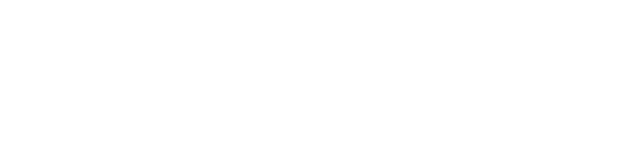
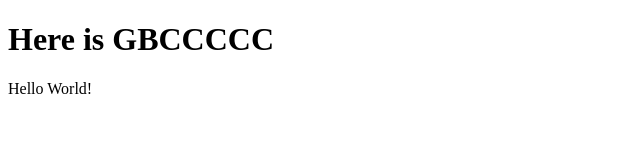
Before and after one commit to gbccccc/gbccccc.github.io, a plain HTML site: page index.html in a window 1280 px wide. Shown: the whole page, without its empty margins (0-640 px from the left). Drawn offline with Linux system fonts and the light colour scheme.

Commit message:
Hello World

```diff
--- a/index.html
+++ b/index.html
@@ -2,9 +2,10 @@
 <html lang="en">
 <head>
     <meta charset="UTF-8">
-    <title>Hello World!</title>
+    <title>GBCCCCC</title>
 </head>
 <body>
-
+<h1>Here is GBCCCCC</h1>
+<p>Hello World!</p>
 </body>
 </html>
```
